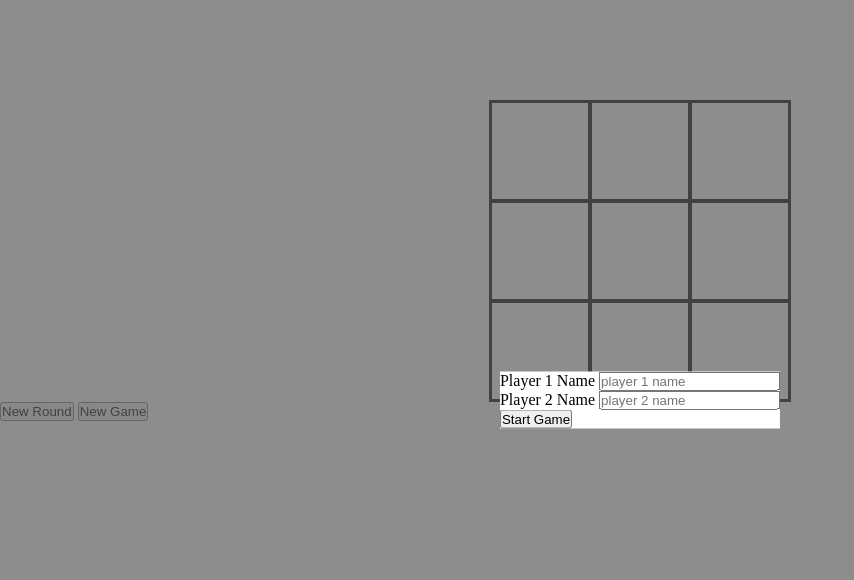
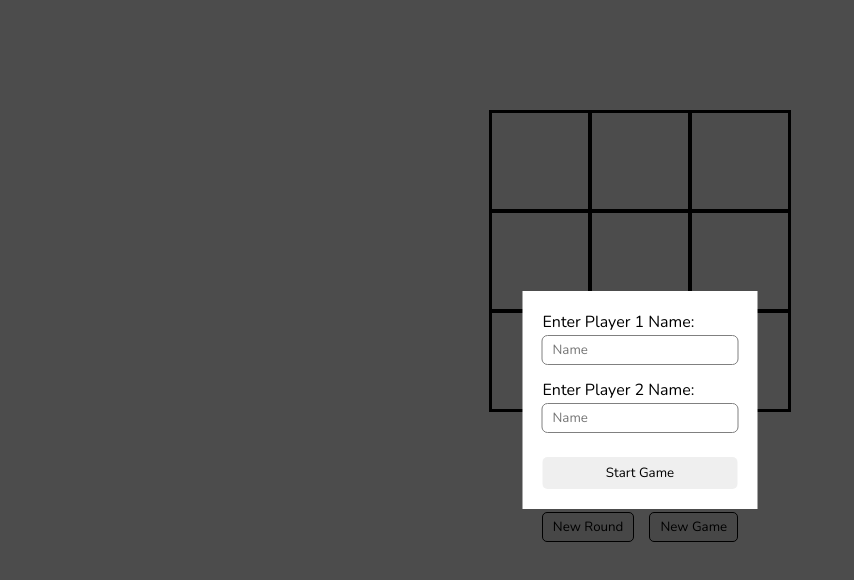
Before and after one commit to ashleyl1u/tic-tac-toe, a plain HTML site: page index.html in a window 1280 px wide. Shown: the whole page, without its empty margins (0-854 px from the left). Drawn offline with nearby package versions, Linux system fonts and the light colour scheme.

Commit message:
Format html elements

```diff
--- a/index.html
+++ b/index.html
@@ -5,16 +5,19 @@
   <meta name="viewport" content="width=device-width, initial-scale=1.0">
   <title>tic-tac-toe</title>
   <link rel="stylesheet" href="./styles.css">
+  <link rel="preconnect" href="https://fonts.googleapis.com">
+  <link rel="preconnect" href="https://fonts.gstatic.com" crossorigin>
+  <link href="https://fonts.googleapis.com/css2?family=Nunito:ital,wght@0,200..1000;1,200..1000&display=swap" rel="stylesheet">
 </head>
 <body>
 
   <div class="game-message-container">
-    <div id="player-1-info">
+    <div id="player-1-info" class="info">
       <h3 id="player-1-name"></h3>
       <h4 id="player-1-score"></h4>
     </div>
     <div id="game-messages"></div>
-    <div id="player-2-info">
+    <div id="player-2-info" class="info">
       <h3 id="player-2-name"></h3>
       <h4 id="player-2-score"></h4>
     </div>
@@ -36,7 +39,7 @@
     </div>
   </div>
 
-  <div>
+  <div id="round-over-container">
     <button id="new-round">New Round</button>
     <button id="new-game">New Game</button>
   </div>
@@ -44,13 +47,19 @@
 
   <div id="form-container">
     <form id="form">
-      <label for="player-1">Player 1 Name</label>
-      <input type="text" id="player-1-input" placeholder="player 1 name" class="input">
-      <h6 id="error-msg-player-1-input"  class="error-msg"></h6>
+      <li>
+        <label for="player-1">Enter Player 1 Name:</label>
+        <input type="text" id="player-1-input" placeholder="Name" class="input">
+        <h6 id="error-msg-player-1-input"  class="error-msg"></h6>
+      </li>
 
-      <label for="player-2">Player 2 Name</label>
-      <input type="text" id="player-2-input" placeholder="player 2 name" class="input">
-      <h6 id="error-msg-player-2-input" class="error-msg"></h6>
+      <li>
+        <label for="player-2">Enter Player 2 Name:</label>
+        <input type="text" id="player-2-input" placeholder="Name" class="input">
+        <h6 id="error-msg-player-2-input" class="error-msg"></h6>
+      </li>
+
+
 
       <button >Start Game</button>
     </form>
--- a/styles.css
+++ b/styles.css
@@ -1,11 +1,13 @@
 *{
   margin: 0;
   padding: 0;
+  font-family: "Nunito", 'Times New Roman';
 }
 
 
 :root{
   --board-border-color: black;
+  --overlay-background-color: white;
 }
 
 #board-container{
@@ -35,13 +37,7 @@
 }
 
 
-.game-message-container{
-  display:flex;
-  justify-content: space-between;
-  align-items: center;
-  margin-top: 50px;
-  margin-bottom: 50px;
-}
+
 
 #overlay{
   display: block;
@@ -50,7 +46,7 @@
   left: 0;
   width: 100%;
   height: 100%;
-  background-color: rgba(93, 93, 93, 0.7); /* Semi-transparent black background */
+  background-color: rgba(0,0,0, 0.7); /* Semi-transparent black background */
    /* Ensure it's above other content */
   z-index: 1000;
 }
@@ -63,8 +59,78 @@
   top: 50%;
   left: 50%;
   transform: translate(-50%, -50%);
+  background-color: var(--overlay-background-color);
+
 }
 
 #form{
   background-color: white;
+  display: flex;
+  flex-direction: column;
+  gap: 15px;
+  padding: 20px;
 }
+
+#form li{
+  list-style: none;
+  display: flex;
+  flex-direction: column;
+}
+
+#form input{
+  outline: grey solid 1px;
+  border: none;
+  border-radius: 5px;
+  padding: 5px 10px;
+  margin-top: 3px;
+}
+
+
+#form input:focus{
+  outline: black solid 2px;
+  border: none;
+
+}
+
+#form button{
+  padding: 7px 10px;
+  border-radius: 5px;
+  border: none;
+  margin-top: 10px;
+  cursor: pointer;
+}
+
+.error-msg {
+  color: red;
+}
+
+
+.game-message-container{
+  display:flex;
+  justify-content: space-between;
+  align-items: center;
+  margin-bottom: 50px;
+  padding: 30px;
+}
+
+.game-message-container .info{
+  display: flex;
+  flex-direction: column;
+  align-items: center;
+}
+
+#round-over-container{
+  display: flex;
+  justify-content: center;
+  margin-top: 100px;
+  gap: 15px;
+}
+
+
+#round-over-container button{
+  padding: 5px 10px;
+  border-radius: 5px;
+
+  border: 1px solid black;
+  cursor: pointer;
+}
```
